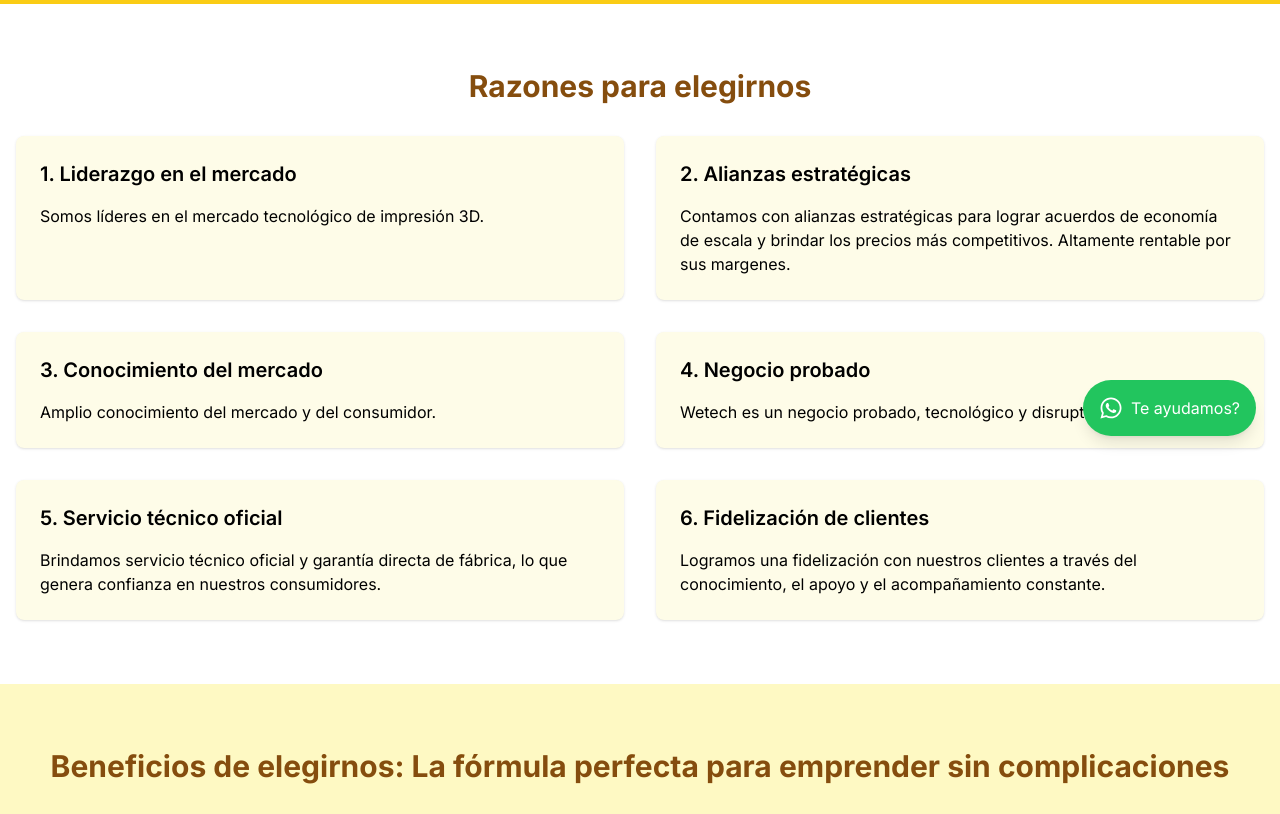
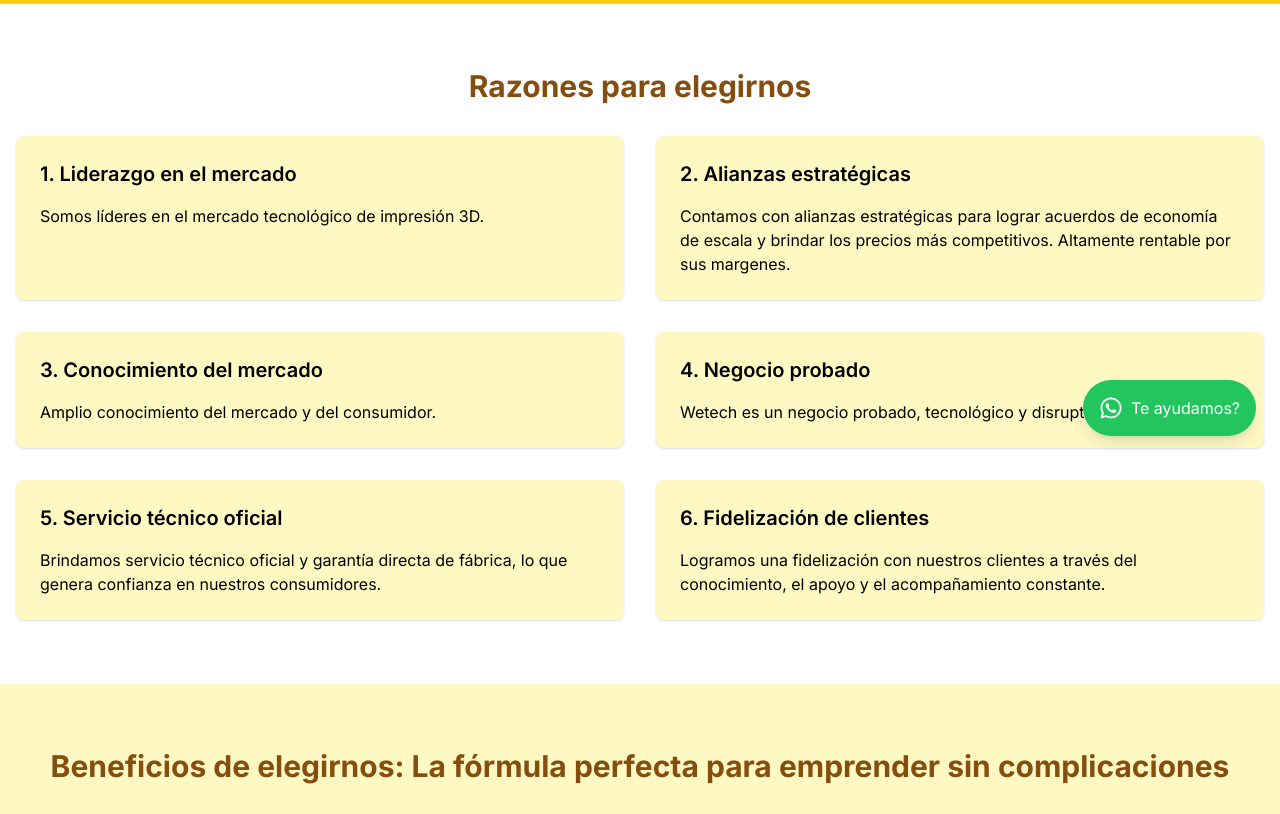
Before and after one commit to Gabih14/Web-WeTECH, a React (Vite) app: page /franquicias in a window 1280 px wide. Shown: the part 340-1154 px from the top of the page. Built offline with nearby package versions, Linux system fonts and the light colour scheme.

Commit message:
change color card in franquicias

```diff
--- a/src/pages/Franquicias.tsx
+++ b/src/pages/Franquicias.tsx
@@ -125,13 +125,13 @@ export const Franquicias = () => {
           Razones para elegirnos
         </h2>
         <div className="grid md:grid-cols-2 gap-8">
-          <div className="bg-yellow-50 p-6 rounded-lg shadow">
+          <div className="bg-yellow-100 p-6 rounded-lg shadow">
             <h3 className="text-xl font-semibold mb-4">
               1. Liderazgo en el mercado
             </h3>
             <p>Somos líderes en el mercado tecnológico de impresión 3D.</p>
           </div>
-          <div className="bg-yellow-50 p-6 rounded-lg shadow">
+          <div className="bg-yellow-100 p-6 rounded-lg shadow">
             <h3 className="text-xl font-semibold mb-4">
               2. Alianzas estratégicas
             </h3>
@@ -141,17 +141,17 @@ export const Franquicias = () => {
               Altamente rentable por sus margenes.
             </p>
           </div>
-          <div className="bg-yellow-50 p-6 rounded-lg shadow">
+          <div className="bg-yellow-100 p-6 rounded-lg shadow">
             <h3 className="text-xl font-semibold mb-4">
               3. Conocimiento del mercado
             </h3>
             <p>Amplio conocimiento del mercado y del consumidor.</p>
           </div>
-          <div className="bg-yellow-50 p-6 rounded-lg shadow">
+          <div className="bg-yellow-100 p-6 rounded-lg shadow">
             <h3 className="text-xl font-semibold mb-4">4. Negocio probado</h3>
             <p>Wetech es un negocio probado, tecnológico y disruptivo.</p>
           </div>
-          <div className="bg-yellow-50 p-6 rounded-lg shadow">
+          <div className="bg-yellow-100 p-6 rounded-lg shadow">
             <h3 className="text-xl font-semibold mb-4">
               5. Servicio técnico oficial
             </h3>
@@ -160,7 +160,7 @@ export const Franquicias = () => {
               lo que genera confianza en nuestros consumidores.
             </p>
           </div>
-          <div className="bg-yellow-50 p-6 rounded-lg shadow">
+          <div className="bg-yellow-100 p-6 rounded-lg shadow">
             <h3 className="text-xl font-semibold mb-4">
               6. Fidelización de clientes
             </h3>
```
